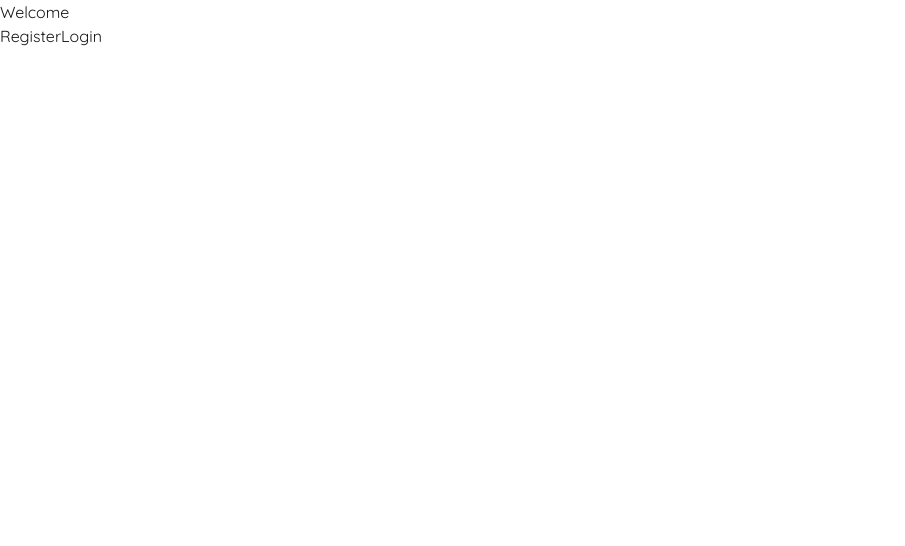
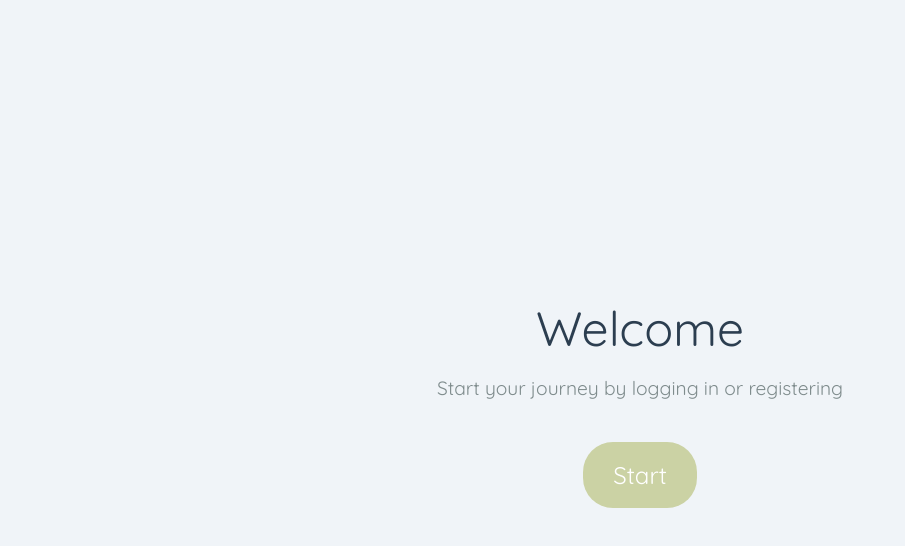
Before and after one commit to cavadorii/ReLeaf, a Next.js app in the folder frontend/: page / in a window 1280 px wide. Shown: the top 546 px of the page, without its empty margins (0-905 px from the left). Built offline with nearby package versions, Linux system fonts and the light colour scheme.

Commit message:
Welcome page

```diff
--- a/frontend/app/layout.tsx
+++ b/frontend/app/layout.tsx
@@ -1,6 +1,6 @@
 import type { Metadata } from "next";
 import { Quicksand } from 'next/font/google'
-
+import Link from 'next/link';
 import localFont from "next/font/local";
 import "./globals.css";
 
--- a/frontend/app/page.tsx
+++ b/frontend/app/page.tsx
@@ -1,17 +1,70 @@
-
 import Link from 'next/link';
+import { CSSProperties } from 'react';
 
 const Home: React.FC = () => {
-
   return (
-    <div>
-      <h1>Welcome</h1>
-      <nav>
-        <Link href="/register">Register</Link>
-        <Link href="/login">Login</Link>
+    <div style={styles.container}>
+      <h1 style={styles.header}>Welcome</h1>
+      <p style={styles.description}>Start your journey by logging in or registering</p>
+      <nav style={styles.nav}>
+        <Link href="/register">
+        </Link>
+        <Link href="/login">
+        </Link>
+        <Link href="/plant_me">
+        </Link>
       </nav>
+      <Link href="/login">
+      <button style={styles.startButton}>Start</button>
+      </Link>
     </div>
   );
 };
 
+const styles: { [key: string]: CSSProperties } = {
+  container: {
+    display: 'flex',
+    flexDirection: 'column',
+    alignItems: 'center',
+    justifyContent: 'center',
+    height: '100vh',
+    backgroundColor: '#f0f4f8',
+    textAlign: 'center',
+    padding: '20px',
+  },
+  header: {
+    fontSize: '3rem',
+    marginBottom: '10px',
+    color: '#2c3e50',
+  },
+  description: {
+    fontSize: '1.2rem',
+    marginBottom: '20px',
+    color: '#7f8c8d',
+  },
+  nav: {
+    marginBottom: '20px',
+  },
+  link: {
+    display: 'inline-block',
+    margin: '10px 20px',
+    fontSize: '1.1rem',
+    color: '#2980b9',
+    textDecoration: 'none',
+    padding: '10px 20px',
+    borderRadius: '5px',
+    backgroundColor: '#ecf0f1',
+    transition: 'background-color 0.3s',
+  },
+  startButton: {
+    padding: '15px 30px',
+    backgroundColor: '#CBD2A4',
+    color: 'white',
+    fontSize: '1.5rem',
+    borderRadius: '30px',
+    textDecoration: 'none',
+    transition: 'background-color 0.3s',
+  },
+};
+
 export default Home;
```
Also changed, not shown: frontend/app/plant_me/page.tsx (added).
